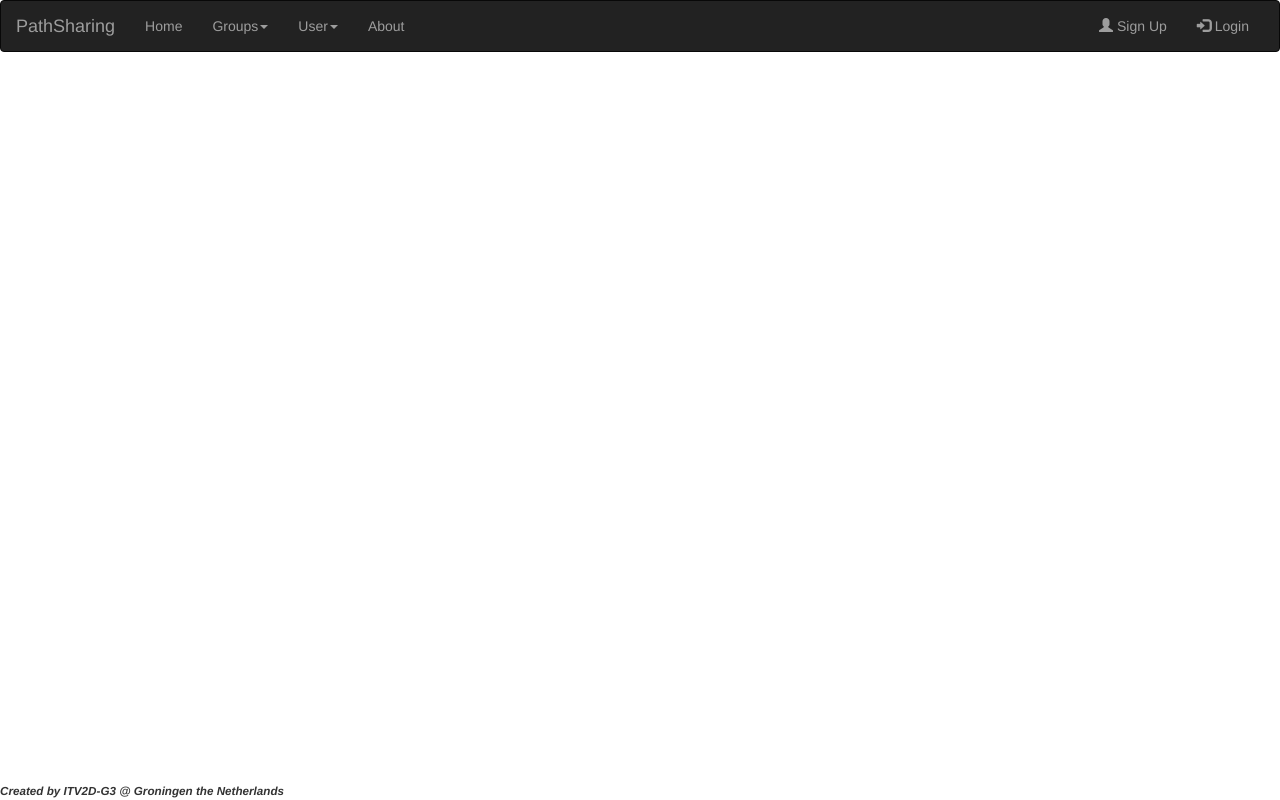
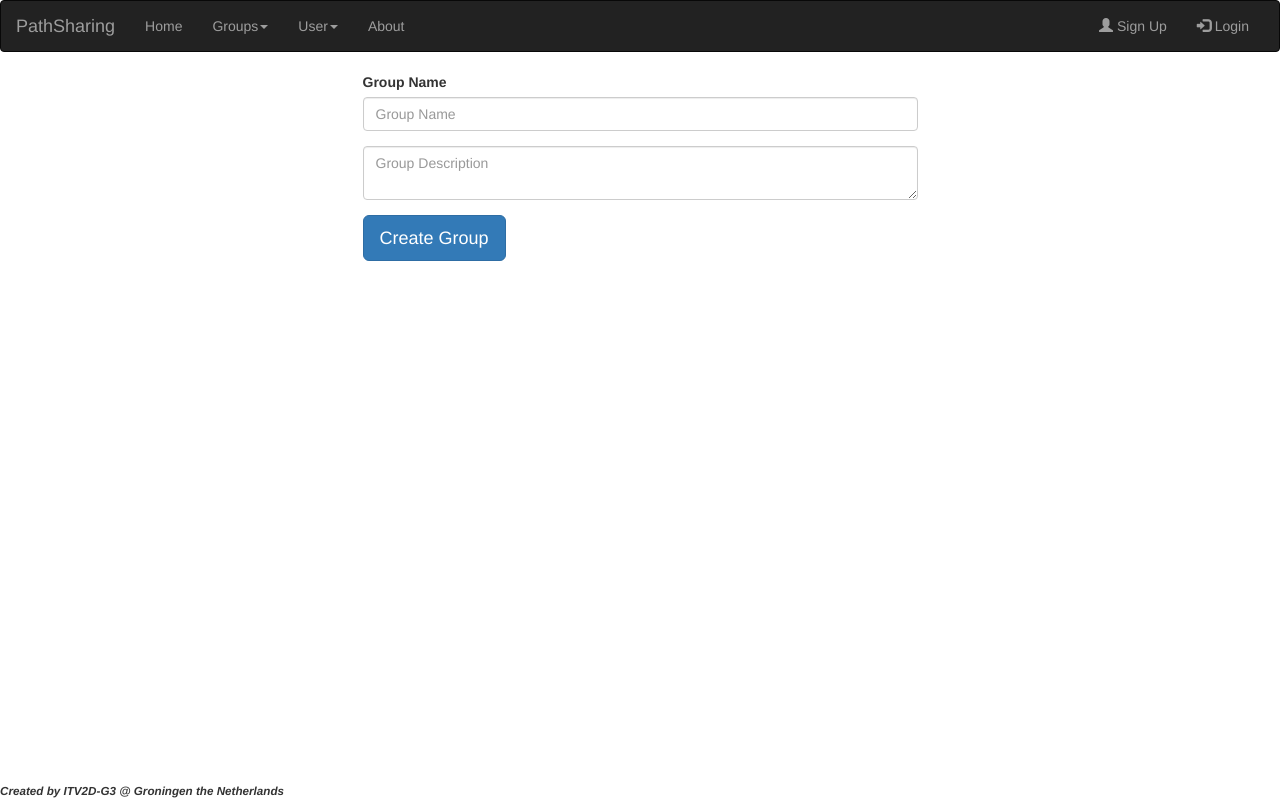
Before and after one commit to HendrikPreuter/PathSharing, a website: page app/Webpages/create_group/create_group.html in a window 1280 px wide. Drawn offline with nearby package versions, Linux system fonts and the light colour scheme; some packages are replaced by stand-ins of ours.

Commit message:
readded add group form

```diff
--- a/app/Webpages/create_group/create_group.html
+++ b/app/Webpages/create_group/create_group.html
@@ -42,7 +42,30 @@
 
 </head>
 <body>
+
 <div ng-include="'../navigation/navigation.html'"></div>
+
+<div class="container">
+    <div class="row">
+        <div class="col-md-6 col-md-offset-3">
+            <form>
+
+                <div class="form-group">
+                    <label for="groupName">Group Name</label>
+                    <input type="text" class="form-control" id="groupName" placeholder="Group Name">
+                </div>
+
+                <div class="form-group">
+                    <textarea class="form-control" placeholder="Group Description"></textarea>
+                </div>
+
+                <button class="btn btn-lg btn-primary">Create Group</button>
+
+            </form>
+        </div>
+    </div>
+</div>
+
 </body>
 
 </html>
```
